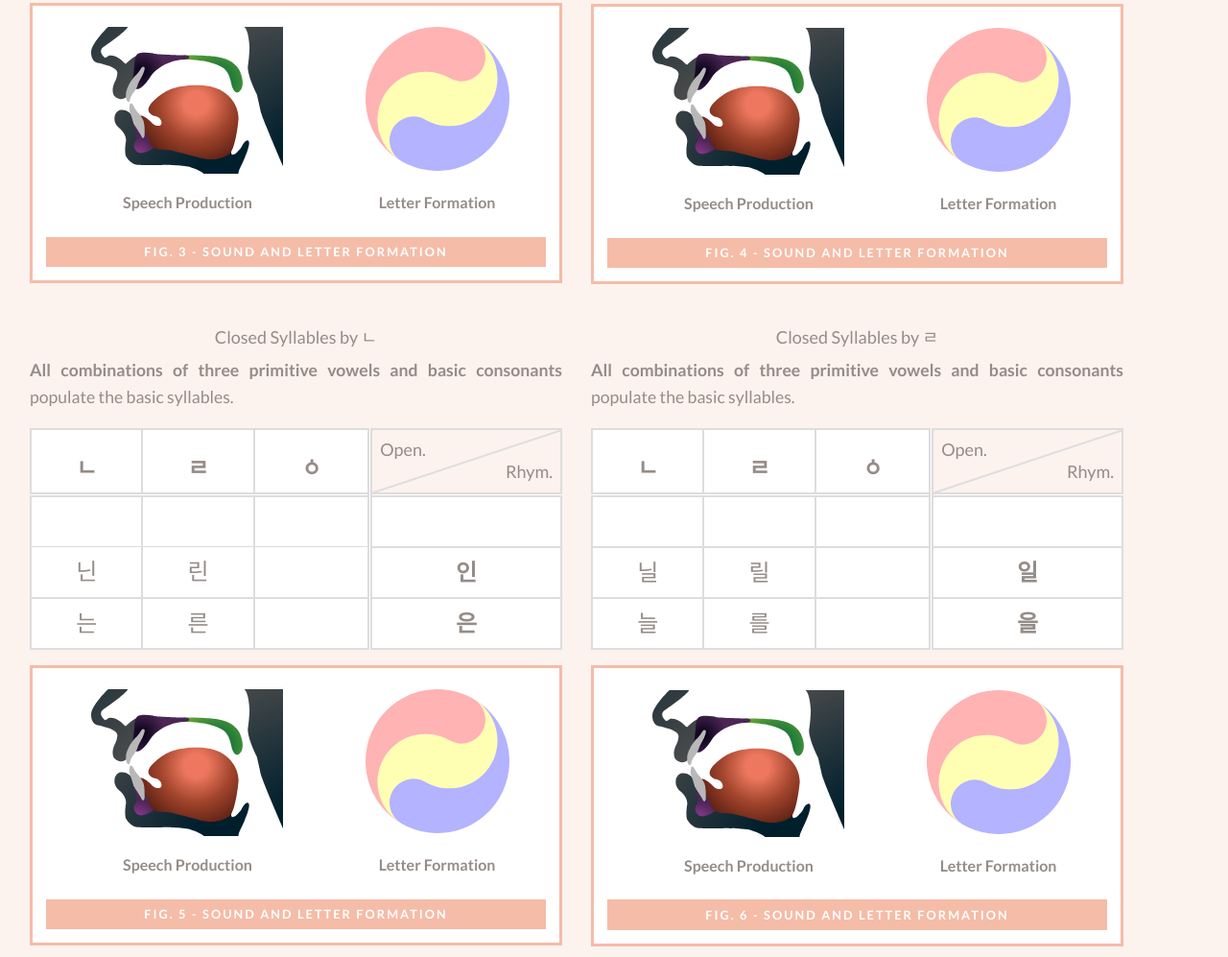
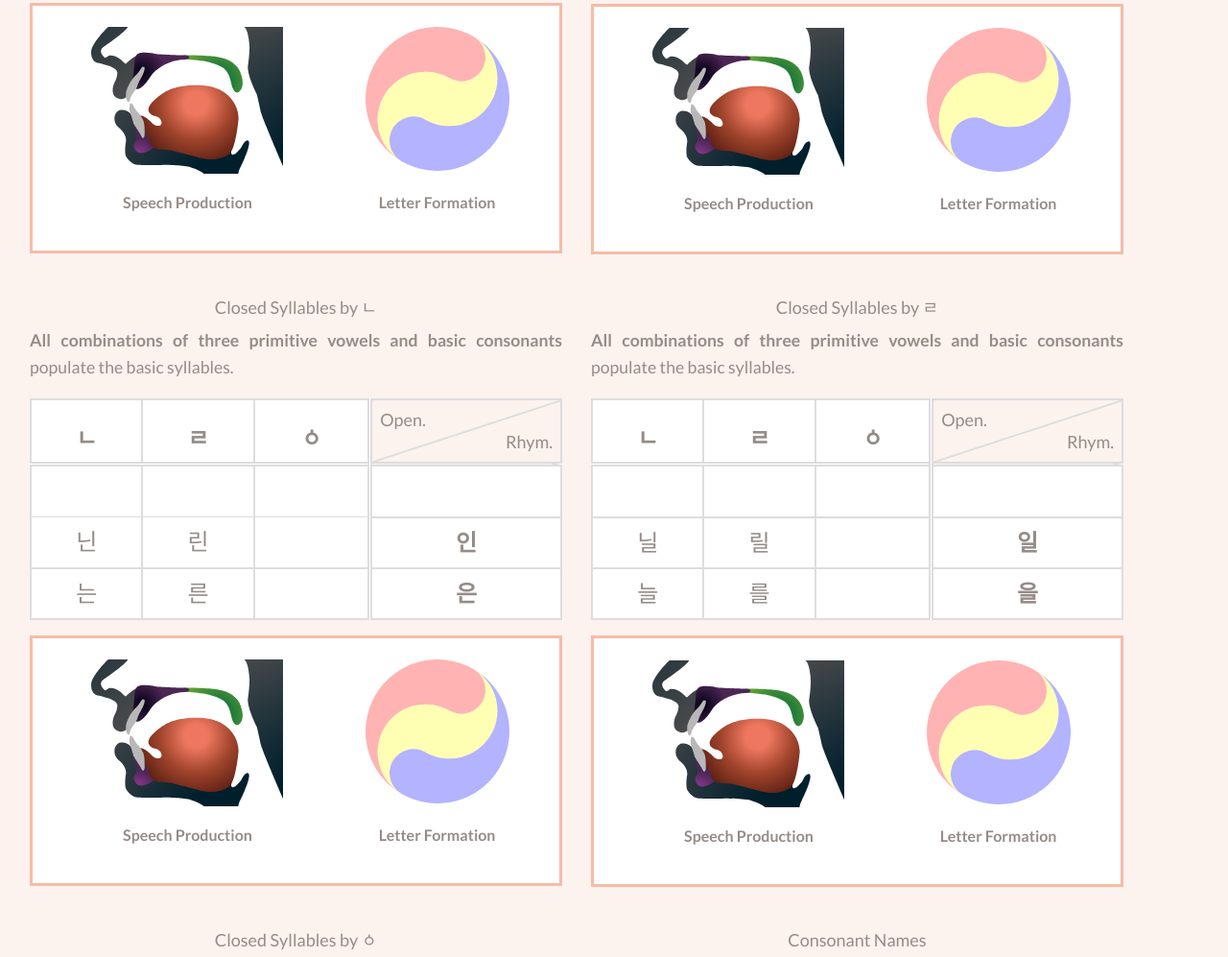
Before and after one commit to luminans/luminans.github.io, a plain HTML site: page basic_consonants.html in a window 1280 px wide. Shown: the part 1394-2391 px from the top of the page at 96% size. Drawn offline with nearby package versions, Linux system fonts and the light colour scheme.

Commit message:
chore: clean up redundant figcaptions in lesson HTML
- Removed repeated <figcaption>Sound and Letter Formation</figcaption> elements
- Affected files: basic_consonants, basic_vowels, composite_consonants, composite_vowels, derived_consonants, derived_vowels, hangul_wing, primitiveletters
- Simplifies markup and avoids visual duplication, as audio icons and headings already cover formation context

```diff
--- a/basic_consonants.html
+++ b/basic_consonants.html
@@ -245,7 +245,6 @@
                                     </tr>
                                 </tbody>
                             </table>
-                            <figcaption>Sound and Letter Formation</figcaption>
                         </figure>
                     </div>
                     <div class="col-md-6">
@@ -333,7 +332,6 @@
                                     </tr>
                                 </tbody>
                             </table>
-                            <figcaption>Sound and Letter Formation</figcaption>
                         </figure>
                     </div>
                 </div>
@@ -427,7 +425,6 @@
                                     </tr>
                                 </tbody>
                             </table>
-                            <figcaption>Sound and Letter Formation</figcaption>
                         </figure>
                     </div>
                     <div class="col-md-6">
@@ -516,7 +513,6 @@
                                     </tr>
                                 </tbody>
                             </table>
-                            <figcaption>Sound and Letter Formation</figcaption>
                         </figure>
                     </div>
                 </div>
@@ -610,7 +606,6 @@
                                     </tr>
                                 </tbody>
                             </table>
-                            <figcaption>Sound and Letter Formation</figcaption>
                         </figure>
                     </div>
                     <div class="col-md-6">
```
Also changed, not shown: basic_vowels.html (+0 -4 lines), composite_consonants.html (+0 -2 lines), composite_vowels.html (+0 -2 lines), derived_consonants.html (+0 -2 lines), derived_vowels.html (+0 -2 lines), hangul_wing.html (+0 -2 lines), primitiveletters.html (+0 -4 lines).
